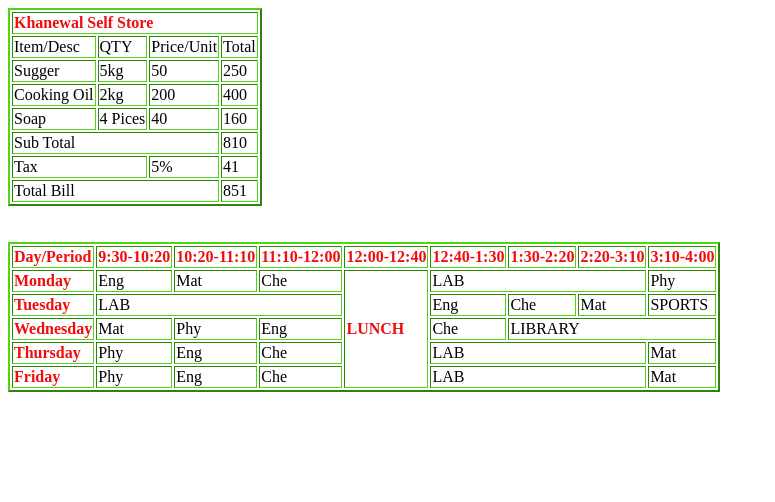
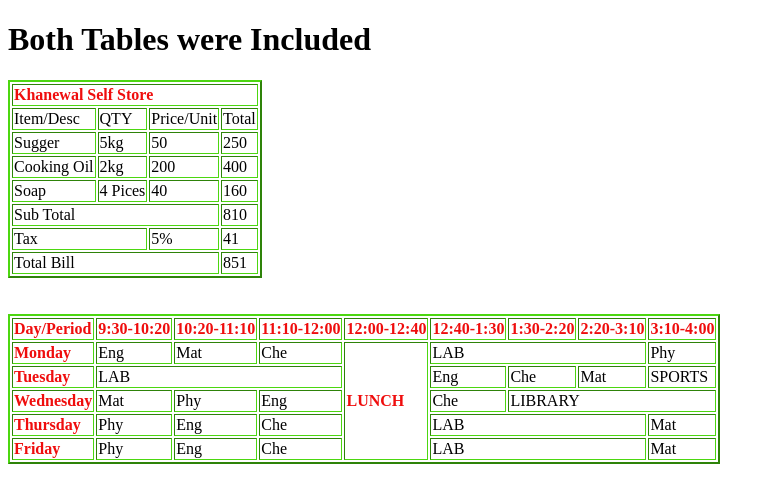
Before and after one commit to UrstrulyBhavana/This-is-my-First-HTML-Project-with-GIT, a plain HTML site: page index.html in a window 1280 px wide. Shown: the whole page, without its empty margins (0-775 px from the left). Drawn offline with Linux system fonts and the light colour scheme.

Commit message:
second commit

```diff
--- a/index.html
+++ b/index.html
@@ -9,6 +9,7 @@
 </head>
 
 <body>
+    <h1>Both Tables were Included</h1>
     <div>
     <table border="2px">
         <tr>
```
